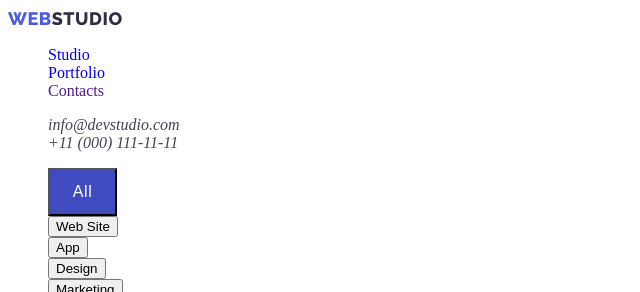
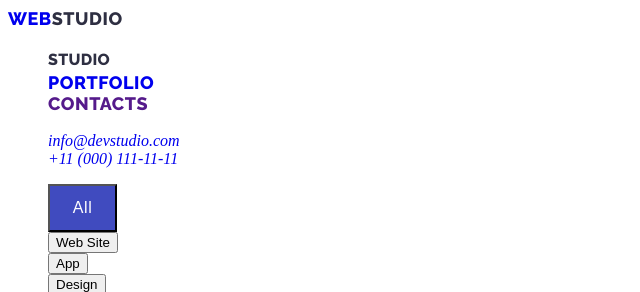
Before and after one commit to Vaddex/goit-markup-hw-02, a plain HTML site: page portfolio.html in a window 1280 px wide. Shown: the top 292 px of the page, without its empty margins (0-640 px from the left). Drawn offline with Linux system fonts and the light colour scheme.

Commit message:
style changes

```diff
--- a/css/style.css
+++ b/css/style.css
@@ -4,6 +4,7 @@
   --primary-text-color: #434455;
   --primary-brand-color: #404bbf;
   --logo-color: #4d5ae5;
+  --primary-link-color: #2e2f42;
 }
 
 .body {
@@ -23,9 +24,6 @@ a {
 
 /* headder */
 .navigation {
-}
-
-.first-logo-part {
   font-family: 'Raleway', sans-serif;
   font-weight: 800;
   font-size: 18px;
@@ -35,15 +33,27 @@ a {
   color: var(--logo-color);
 }
 
+.link {
+  text-decoration: none;
+}
+
 .second-logo-part {
-  color: #2e2f42;
+  color: var(--primary-link-color);
   font-size: 18px;
   line-height: 1.2;
   text-decoration: none;
 }
 
-.nav-contacts-links {
-  color: var(--primary-text-color);
+.list {
+  list-style: none;
+}
+
+.first-link-nav {
+  font-weight: 500;
+  font-size: 16px;
+  line-height: 1.5;
+  letter-spacing: 0.02em;
+  color: var(--primary-link-color);
 }
 
 .nav-contacts-links:hover,
--- a/portfolio.html
+++ b/portfolio.html
@@ -24,12 +24,14 @@
   <body>
     <header>
       <nav class="navigation">
-        <a href="./index.html" target="_self" class="first-logo-part"
+        <a href="./index.html" target="_self" class="link"
           >Web<span class="second-logo-part">Studio</span></a
         >
-        <ul>
+        <ul class="list">
           <li>
-            <a href="./index.html" target="_self"> Studio </a>
+            <a href="./index.html" target="_self" class="first-link-nav link">
+              Studio
+            </a>
           </li>
           <li>
             <a href="./portfolio.html" target="_self"> Portfolio </a>
```
